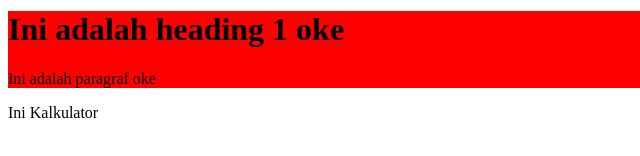
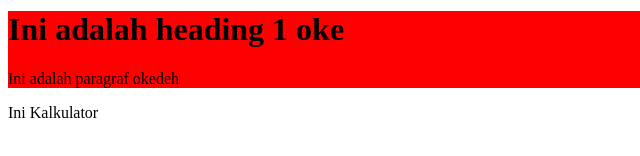
Before and after one commit to EsandaAbiel/projectcalc, a plain HTML site: page index.html in a window 1280 px wide. Shown: the part 268-424 px from the top of the page, 0-640 px from the left. Drawn offline with Linux system fonts and the light colour scheme.

Commit message:
bismilah

```diff
--- a/index.html
+++ b/index.html
@@ -16,7 +16,7 @@
     <button onclick="alert('rama Kelek')">Click</button>
     <div style="background-color: red">
         <h1>Ini adalah heading 1 oke</h1>
-        <p>Ini adalah paragraf oke</p>
+        <p>Ini adalah paragraf okedeh</p>
     </div>
 
     <div>
```
